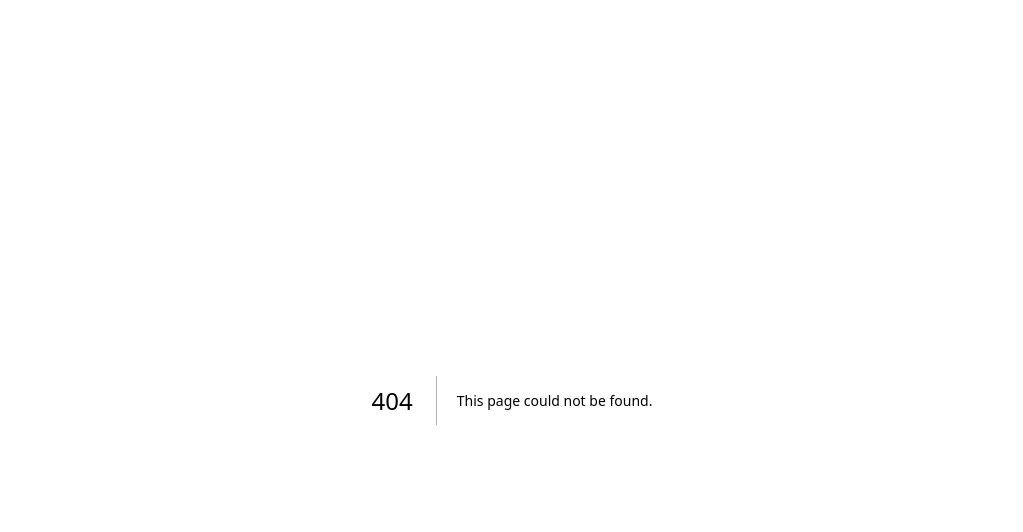
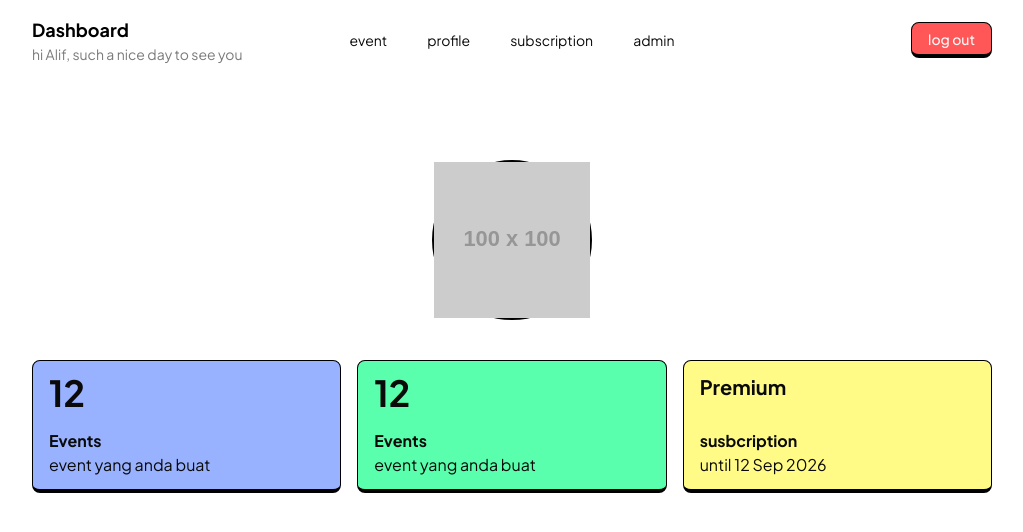
Before and after one commit to HMTI-Software/certificate-fe, a Next.js app: page /profile in a window 1280 px wide. Before the commit this address had no page. Shown: the top 532 px of the page, without its empty margins (128-1151 px from the left). Built offline with nearby package versions, Linux system fonts and the light colour scheme.

Commit message:
make profile page

```diff
--- /dev/null
+++ b/src/app/(client)/profile/page.tsx
@@ -0,0 +1,47 @@
+'use client'
+
+import Navbar from '@/components/Navbar'
+import React, { useState } from 'react'
+
+const page = () => {
+  const [ isUserPremium, setIsUserPremium ] = useState(true)
+
+
+  return (
+    <div className="w-full px-40 2xl:px-80 pb-40">
+      <Navbar />
+      <div className="flex flex-col items-center">
+        <div className="aspect-square w-40 border-2 mt-20 rounded-full border-black">
+          <img src="https://dummyimage.com/100x100" alt="Profile Picture" className="w-full object-cover" />
+        </div>
+        <div className="mt-10 flex gap-4 w-full">
+          <div className="bordered flex flex-col px-4 py-3 rounded-md bg-purplee w-full">
+            <h1 className="text-4xl font-bold">12</h1>
+            <p className='font-bold mt-4'>Events</p>
+            <p>event yang anda buat</p>
+          </div>
+          <div className="bordered flex flex-col px-4 py-3 rounded-md bg-greenn w-full">
+            <h1 className="text-4xl font-bold">12</h1>
+            <p className='font-bold mt-4'>Events</p>
+            <p>event yang anda buat</p>
+          </div>
+          <div className="bordered justify-between flex flex-col px-4 py-3 rounded-md bg-yelloww w-full">
+            <h1 className="text-xl font-bold">
+              {isUserPremium ? (
+                'Premium'
+              ) : (
+                'Not Premium'
+              )}
+            </h1>
+            <div>
+              <p className='font-bold mt-4'>susbcription</p>
+              <p>until 12 Sep 2026</p>
+            </div>
+          </div>
+        </div>
+      </div>
+    </div>
+  )
+}
+
+export default page
```
